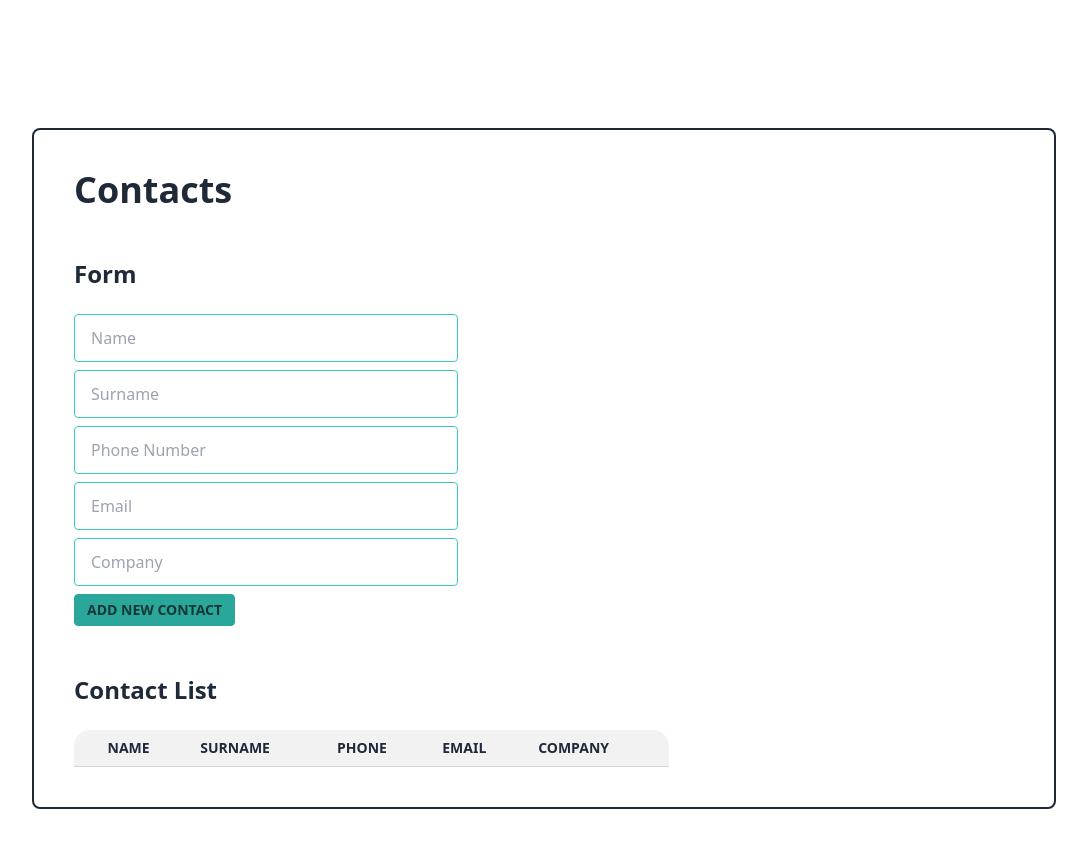
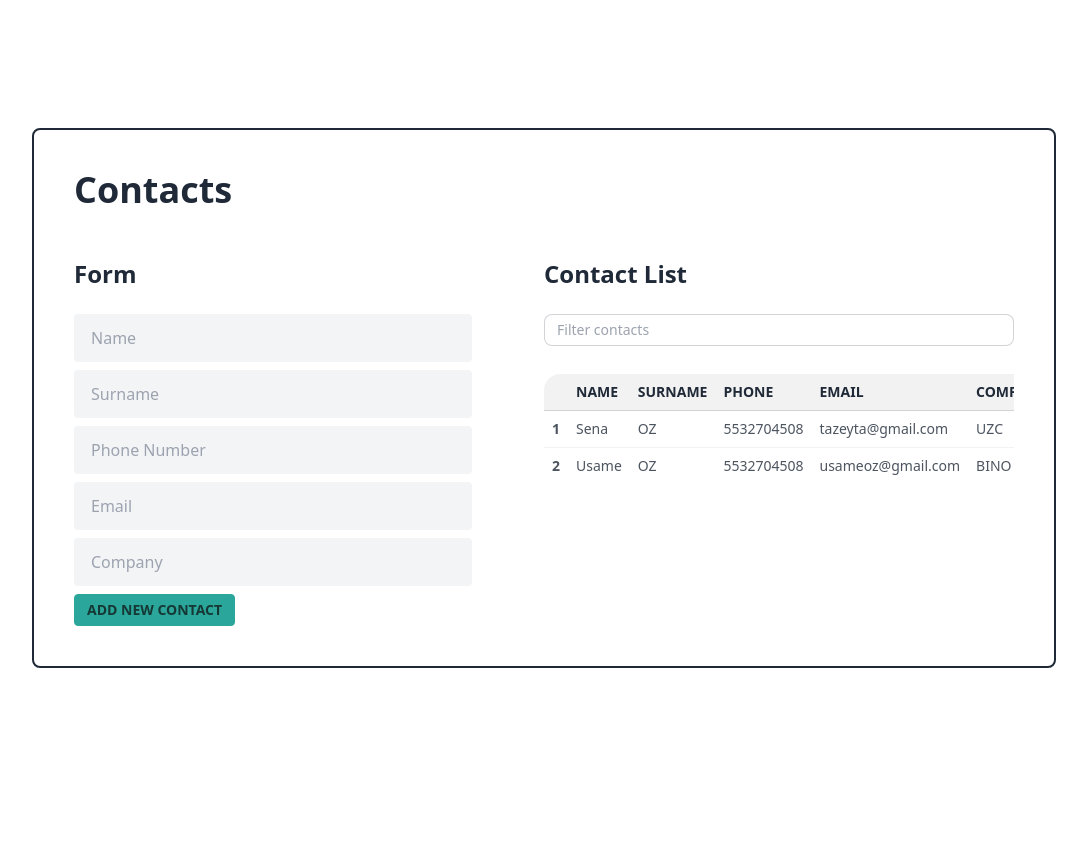
Before and after one commit to senaoz/Contacts-App, a React (Create React App) app: page / in a window 1280 px wide. Shown: the top 848 px of the page, without its empty margins (96-1183 px from the left). After the commit the page ends 800 px from the top, so only its background shows below. Built offline with nearby package versions, Linux system fonts and the light colour scheme.

Commit message:
Contacts App

```diff
--- a/src/Components/Contacts/Form/index.js
+++ b/src/Components/Contacts/Form/index.js
@@ -37,7 +37,7 @@ export default function Form( {addContact, contacts} ){
     }
 
     return(
-        <form onSubmit={onSubmit}>
+        <form className="lg:w-1/2 lg:mr-9" onSubmit={onSubmit}>
             <h2>Form</h2>
             <input className="formInput"
                    name="name"
--- a/src/Components/Contacts/List/index.js
+++ b/src/Components/Contacts/List/index.js
@@ -1,9 +1,30 @@
+import {useState} from "react";
 
-export default function List( {contacts} ){
+export default function List({ contacts }){
+
+    const [filter, setFilter] = useState('');
+
+    const filtered = contacts.filter((item) => {
+        return Object.keys(item).some( (key) =>
+            item[key]
+                .toString()
+                .toLowerCase()
+                .includes(filter.toLocaleLowerCase())
+        )
+    });
+
+    console.log('filtered', filtered)
+
     return(
-        <>
+        <div className="xl:w-1/2 xl:ml-9">
             <h2>Contact List</h2>
-            <table className="table table-compact w-full">
+            <input type="text"
+                   value={filter}
+                   onChange={ (e) => setFilter(e.target.value) }
+                   placeholder='Filter contacts'
+                   class="input input-bordered input-sm w-full"/>
+            <section className="overflow-x-auto">
+            <table className="table table-compact">
                     <thead>
                     <tr key='0'>
                         <th></th>
@@ -16,7 +37,7 @@ export default function List( {contacts} ){
                     </thead>
                     <tbody>
                     {
-                        contacts.map((contact, index) => (
+                        filtered.map((contact, index) => (
                             <tr key={index+1}>
                                 <th>{index+1}</th>
                                 <td>{contact.name}</td>
@@ -29,6 +50,7 @@ export default function List( {contacts} ){
                     }
                     </tbody>
                 </table>
-        </>
+            </section>
+        </div>
     );
 }
--- a/src/Components/Contacts/index.js
+++ b/src/Components/Contacts/index.js
@@ -3,13 +3,18 @@ import Form from "./Form";
 import {useState} from "react";
 
 export default function Contacts(){
-    const [contacts, setContacts] = useState([]);
+    const [contacts, setContacts] = useState([
+        {name: "Sena", surname: "OZ", phone: "5532704508", email: "tazeyta@gmail.com", company: "UZC"},
+        {name: "Usame", surname: "OZ", phone: "5532704508", email: "usameoz@gmail.com", company: "BINO"}
+    ]);
 
     return(
         <>
-            <h1>Contacts</h1>
-            <Form addContact={setContacts} contacts={contacts} />
-            <List contacts={contacts} />
+            <h1 className="mb-0">Contacts</h1>
+            <div className='lg:flex'>
+                <Form addContact={setContacts} contacts={contacts} />
+                <List contacts={contacts} />
+            </div>
         </>
     );
 }
--- a/src/index.css
+++ b/src/index.css
@@ -6,14 +6,19 @@
     @apply rounded;
 }
 
+.prose {
+    min-width: 100%;
+}
+
+
+.formInput {
+    @apply input rounded w-full block my-2 bg-gray-100 dark:bg-gray-700;
+}
+
 .table {
     @apply rounded;
 }
 
-.formInput {
-    @apply input rounded w-full max-w-sm block my-2 input-bordered input-accent;
+body {
+    @apply rounded-lg m-6 p-5 xl:m-32 xl:p-10 md:m-14 md:p-8 border-2 border-gray-800 dark:border-gray-500;
 }
-
-body {
-    @apply rounded-lg m-32 p-10 border-2 border-gray-800 dark:border-gray-500;
-}
```
